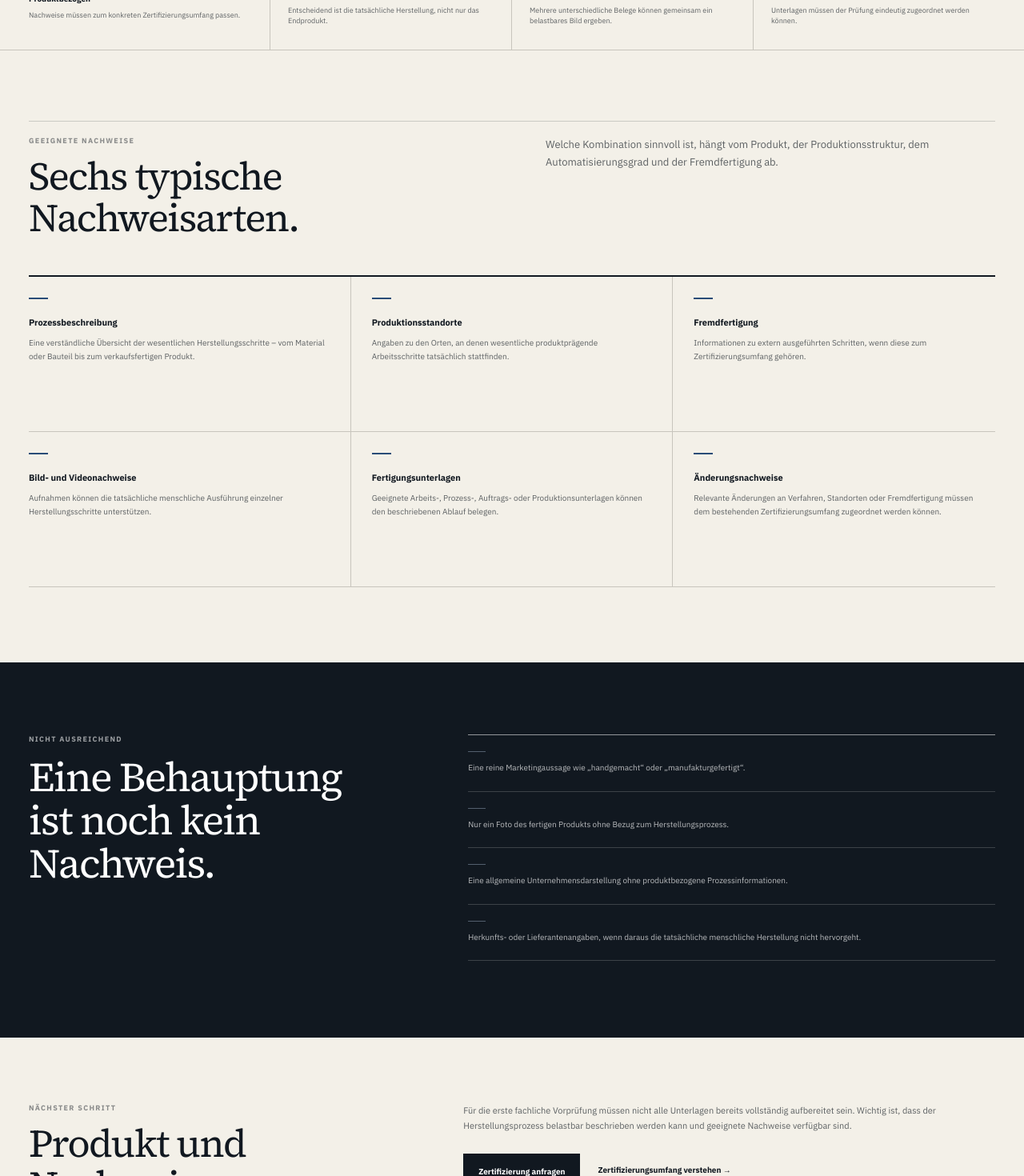
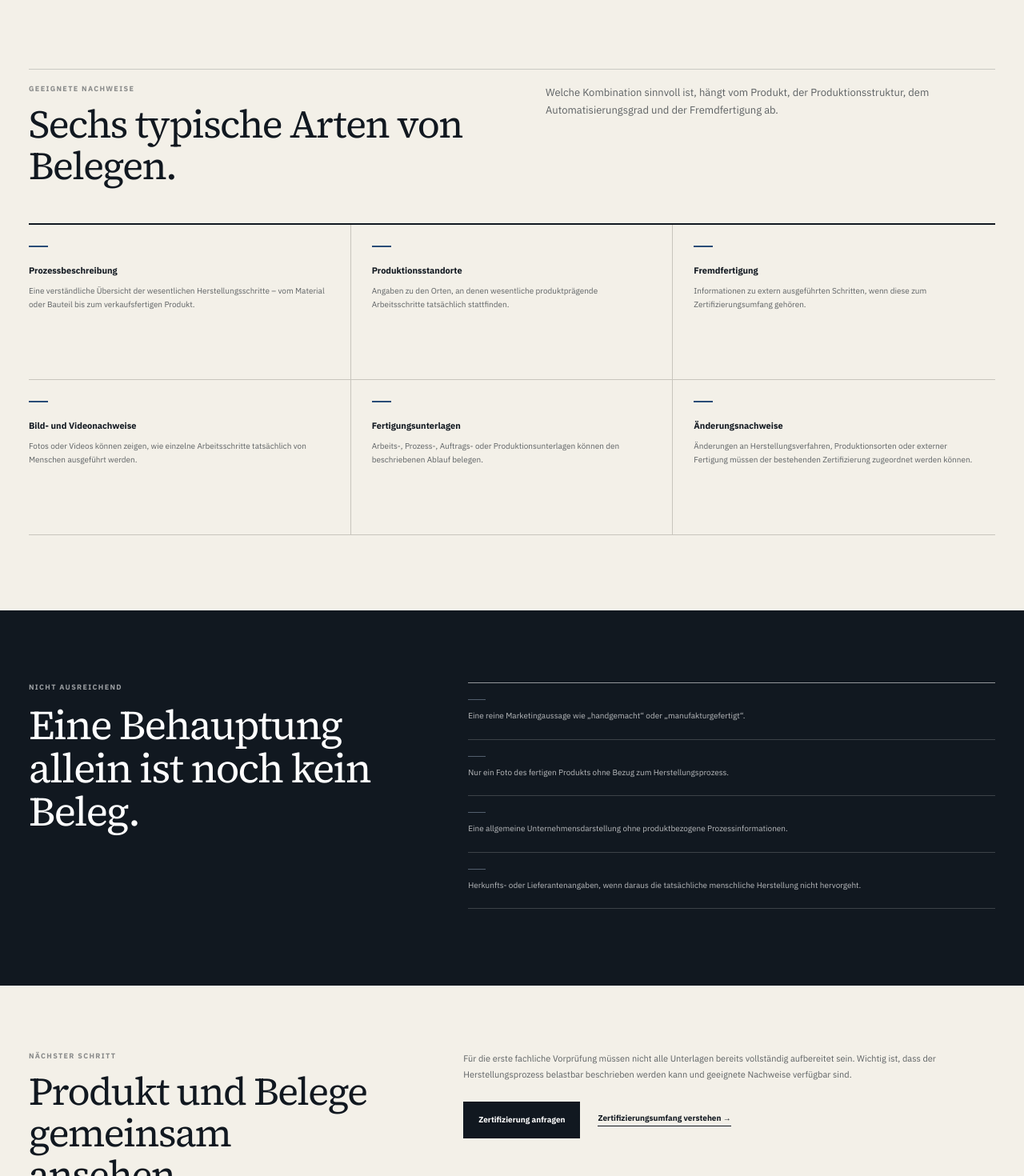
Before and after one commit to dennis-glaser-coder/human-certification-web, a Next.js app: page /leitfaden/nachweise in a window 1280 px wide. Shown: the part 620-2090 px from the top of the page at 80% size. Built offline with nearby package versions, Linux system fonts and the light colour scheme.

Commit message:
Rewrite evidence guide in plain language

```diff
--- a/src/app/leitfaden/nachweise/page.js
+++ b/src/app/leitfaden/nachweise/page.js
@@ -5,7 +5,7 @@ import { canonical } from '../../../lib/seo';
 
 export const metadata = {
   title: 'Leitfaden für Prüfnachweise',
-  description: 'Welche Unterlagen und Informationen die Prüfung menschlicher Herstellung nachvollziehbar machen können.',
+  description: 'Welche Unterlagen und Informationen zeigen können, wie ein Produkt tatsächlich hergestellt wird.',
   alternates: { canonical: canonical('/leitfaden/nachweise') },
 };
 
@@ -13,9 +13,9 @@ const evidenceTypes = [
   ['Prozessbeschreibung', 'Eine verständliche Übersicht der wesentlichen Herstellungsschritte – vom Material oder Bauteil bis zum verkaufsfertigen Produkt.'],
   ['Produktionsstandorte', 'Angaben zu den Orten, an denen wesentliche produktprägende Arbeitsschritte tatsächlich stattfinden.'],
   ['Fremdfertigung', 'Informationen zu extern ausgeführten Schritten, wenn diese zum Zertifizierungsumfang gehören.'],
-  ['Bild- und Videonachweise', 'Aufnahmen können die tatsächliche menschliche Ausführung einzelner Herstellungsschritte unterstützen.'],
-  ['Fertigungsunterlagen', 'Geeignete Arbeits-, Prozess-, Auftrags- oder Produktionsunterlagen können den beschriebenen Ablauf belegen.'],
-  ['Änderungsnachweise', 'Relevante Änderungen an Verfahren, Standorten oder Fremdfertigung müssen dem bestehenden Zertifizierungsumfang zugeordnet werden können.'],
+  ['Bild- und Videonachweise', 'Fotos oder Videos können zeigen, wie einzelne Arbeitsschritte tatsächlich von Menschen ausgeführt werden.'],
+  ['Fertigungsunterlagen', 'Arbeits-, Prozess-, Auftrags- oder Produktionsunterlagen können den beschriebenen Ablauf belegen.'],
+  ['Änderungsnachweise', 'Änderungen an Herstellungsverfahren, Produktionsorten oder externer Fertigung müssen der bestehenden Zertifizierung zugeordnet werden können.'],
 ];
 
 const weakEvidence = [
@@ -32,7 +32,7 @@ export default function EvidenceGuidePage() {
 
       <section className="pageHero shell">
         <div className="eyebrow">LEITFADEN · PRÜFNACHWEISE</div>
-        <h1>Nachweise müssen den Herstellungsprozess nachvollziehbar machen.</h1>
+        <h1>Belege müssen zeigen, wie das Produkt hergestellt wird.</h1>
         <p className="lead">
           Es gibt nicht den einen vorgeschriebenen Beleg für jedes Produkt. Entscheidend ist,
           dass die Kombination der vorliegenden Informationen die wesentlichen Herstellungsschritte,
@@ -42,10 +42,10 @@ export default function EvidenceGuidePage() {
 
       <section className="guideMetaBand">
         <div className="shell guideMetaGrid">
-          <div><strong>Produktbezogen</strong><p>Nachweise müssen zum konkreten Zertifizierungsumfang passen.</p></div>
-          <div><strong>Prozessbezogen</strong><p>Entscheidend ist die tatsächliche Herstellung, nicht nur das Endprodukt.</p></div>
-          <div><strong>Kombinierbar</strong><p>Mehrere unterschiedliche Belege können gemeinsam ein belastbares Bild ergeben.</p></div>
-          <div><strong>Nachvollziehbar</strong><p>Unterlagen müssen der Prüfung eindeutig zugeordnet werden können.</p></div>
+          <div><strong>Zum Produkt passend</strong><p>Die Belege müssen zu dem Produkt passen, das zertifiziert werden soll.</p></div>
+          <div><strong>Zur Herstellung passend</strong><p>Entscheidend ist, wie das Produkt entsteht – nicht nur, wie es am Ende aussieht.</p></div>
+          <div><strong>Mehrere Belege möglich</strong><p>Verschiedene Unterlagen können zusammen zeigen, wie das Produkt hergestellt wird.</p></div>
+          <div><strong>Eindeutig zuordenbar</strong><p>Die Unterlagen müssen klar zum Produkt und zur Herstellung gehören.</p></div>
         </div>
       </section>
 
@@ -53,7 +53,7 @@ export default function EvidenceGuidePage() {
         <div className="sectionIntro compact">
           <div>
             <div className="sectionNo">GEEIGNETE NACHWEISE</div>
-            <h2>Sechs typische Nachweisarten.</h2>
+            <h2>Sechs typische Arten von Belegen.</h2>
           </div>
           <p>
             Welche Kombination sinnvoll ist, hängt vom Produkt, der Produktionsstruktur,
@@ -75,7 +75,7 @@ export default function EvidenceGuidePage() {
         <div className="shell guideDarkGrid">
           <div>
             <div className="sectionNo light">NICHT AUSREICHEND</div>
-            <h2>Eine Behauptung ist noch kein Nachweis.</h2>
+            <h2>Eine Behauptung allein ist noch kein Beleg.</h2>
           </div>
           <div className="guideChecklist">
             {weakEvidence.map((item) => (
@@ -90,7 +90,7 @@ export default function EvidenceGuidePage() {
       <section className="shell guideClose">
         <div>
           <div className="sectionNo">NÄCHSTER SCHRITT</div>
-          <h2>Produkt und Nachweise gemeinsam einordnen.</h2>
+          <h2>Produkt und Belege gemeinsam ansehen.</h2>
         </div>
         <div>
           <p>
```
